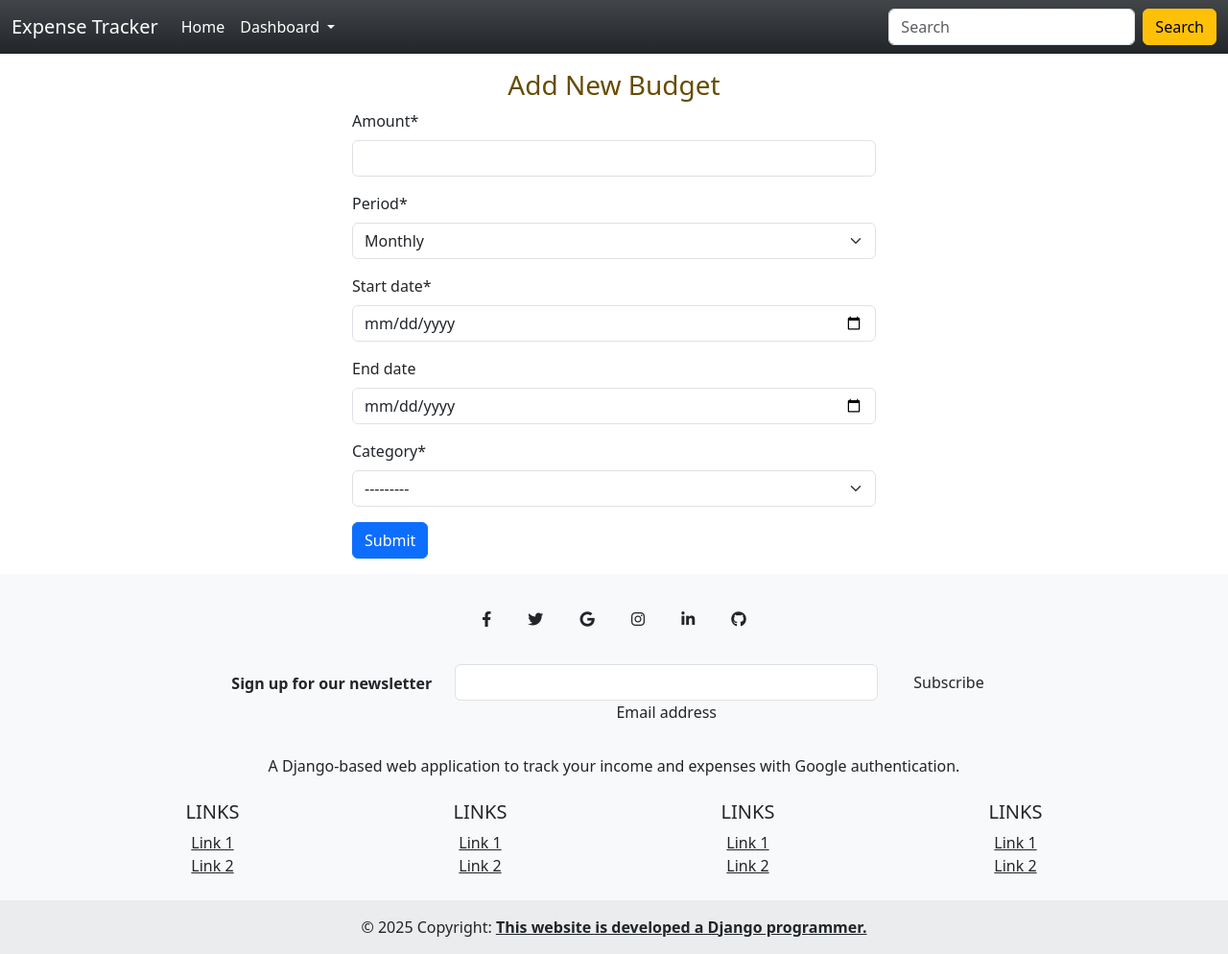
After one commit to faatemehch/Expense-Tracker-Budget-Planner-Django-Project, a Django app: page /budget/add/ in a window 1280 px wide. The commit adds this page. Shown: the whole page at 96% size. Run offline with Django 5.2, Linux system fonts and the light colour scheme; the visitor is signed in with stand-in values (Sample User, id 1); data that the repository does not hold is empty; parts of the project's set-up code (start-up, migrations or seed data) failed here and were passed over; some libraries are stand-ins or nearby versions.

Commit message:
budget create view added

```diff
--- a/expenses/forms.py
+++ b/expenses/forms.py
@@ -1,6 +1,6 @@
 from django import forms
 
-from .models import Expense
+from .models import Expense, Budget
 
 
 class ExpenseForm(forms.ModelForm):
@@ -10,3 +10,13 @@ class ExpenseForm(forms.ModelForm):
         widgets = {
             'description': forms.Textarea(attrs={'rows': 3}),
         }
+
+
+class BudgetForm(forms.ModelForm):
+    class Meta:
+        model = Budget
+        fields = ('amount', 'period', 'start_date', 'end_date', 'category',)
+        widgets = {
+            'start_date': forms.DateInput(attrs={'type': 'date'}),
+            'end_date': forms.DateInput(attrs={'type': 'date'}),
+        }
--- /dev/null
+++ b/expenses/templates/expenses/budget_form.html
@@ -0,0 +1,18 @@
+{% extends '_base.html' %}
+{% load crispy_forms_tags %}
+{% load i18n %}
+{% block content %}
+<div class="container mt-3">
+    <h3 class="d-flex justify-content-center text-warning-emphasis">Add New Budget</h3>
+   <div class="row justify-content-center">
+       <div class="col-md-8 col-lg-6">
+        <form method="post" class="w-60 mx-auto">
+        {% csrf_token %}
+        {{ form|crispy }}
+        <button class="btn btn-primary" type="submit"> {% trans 'Submit' %}</button>
+    </form>
+       </div>
+   </div>
+
+</div>
+{% endblock content %}
--- a/expenses/urls.py
+++ b/expenses/urls.py
@@ -13,4 +13,5 @@ urlpatterns = [
     path('exoenses/<int:pk>/update/', views.ExpenseUpdateView.as_view(), name='expense_update'),
     # Budgets
     path('budget/', views.BudgetListView.as_view(), name='budget_list'),
+    path('budget/add/', views.AddNewBudget.as_view(), name='budget_add'),
 ]
--- a/expenses/views.py
+++ b/expenses/views.py
@@ -1,4 +1,5 @@
 from django.contrib.auth.decorators import login_required
+from django.contrib.auth.mixins import LoginRequiredMixin
 from django.utils.translation import gettext_lazy as _
 from django.shortcuts import render, redirect
 from django.urls import reverse_lazy
@@ -6,7 +7,7 @@ from django.contrib import messages
 from django.views import generic
 
 from .models import Category, Budget, Expense
-from .forms import ExpenseForm
+from .forms import ExpenseForm, BudgetForm
 
 
 @login_required
@@ -19,6 +20,7 @@ def dashboard(request):
         'budgets': budgets,
     }
     return render(request, 'expenses/dashboard.html', context)
+
 
 # --------------- Expenses View ---------------
 class ExpenseListView(generic.ListView):
@@ -34,6 +36,7 @@ class ExpenseListView(generic.ListView):
         if startDate and endDate:
             queryset = queryset.filter(date__range=(startDate, endDate))
         return queryset
+
 
 @login_required
 def add_expense(request):
@@ -79,10 +82,22 @@ class ExpenseUpdateView(generic.UpdateView):
         messages.success(self.request, _("Expense updated successfully"))
         return reverse_lazy('expenses:expense_list')
 
+
 # --------------- Budget View ---------------
+
 class BudgetListView(generic.ListView):
     model = Budget
     template_name = 'expenses/budget_list.html'
     context_object_name = 'budgets'
     paginate_by = 10
     ordering = ('-start_date',)
+
+
+class AddNewBudget(LoginRequiredMixin, generic.CreateView):
+    model = Budget
+    form_class = BudgetForm
+    success_url = reverse_lazy('expenses:budget_list')
+
+    def form_valid(self, form):
+        form.instance.user = self.request.user
+        return super().form_valid(form)
--- a/templates/header.html
+++ b/templates/header.html
@@ -18,7 +18,7 @@
             <li><a class="dropdown-item" href="{% url 'expenses:expense_add' %}">Add a new expense</a></li>
             <li><a class="dropdown-item" href="{% url 'expenses:expense_list' %}">All expenses</a></li>
             <li><hr class="dropdown-divider"></li>
-             <li><a class="dropdown-item" href="">Add a new Budget</a></li>
+             <li><a class="dropdown-item" href="{% url 'expenses:budget_add' %}">Add a new Budget</a></li>
             <li><a class="dropdown-item" href="{% url 'expenses:budget_list' %}">All Budgets</a></li>
             <li><a class="dropdown-item" href="{% url 'account_logout' %}">Logout</a></li>
           </ul>
```
Also changed, not shown: expenses/templates/expenses/budget_list.html (+4 -5 lines).
